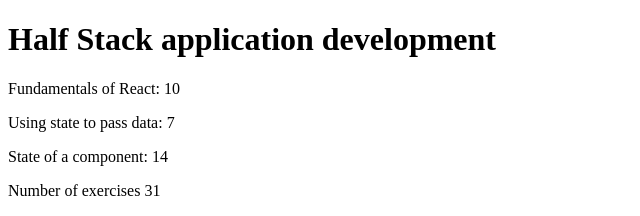
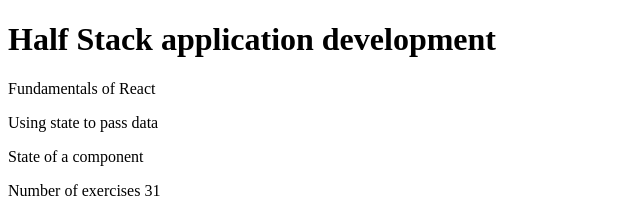
Before and after one commit to Chacha-A-Chacha/fullstackopen-submissions, a React (Vite) app in the folder part1/course_information/: page / in a window 1280 px wide. Shown: the top 216 px of the page, without its empty margins (0-640 px from the left). Built offline with nearby package versions, Linux system fonts and the light colour scheme.

Commit message:
Update App.jsx
complete

```diff
--- a/part1/course_information/src/App.jsx
+++ b/part1/course_information/src/App.jsx
@@ -7,13 +7,36 @@
     )
 }
 
+const Part1  = (props) => {
+    return(
+        <p>
+            { props.part1 }  { props.exercise1 }
+        </p>
+    )
+}
+
+const Part2  = (props) => {
+    return(
+        <p>
+            { props.part2 }  { props.exercise2 }
+        </p>
+    )
+}
+
+const Part3  = (props) => {
+    return(
+        <p>
+            { props.part3 }  { props.exercise3 }
+        </p>
+    )
+}
 
 const Content = (props) => {
     return(
         <div>
-            <p>{props.part1}: {props.exercises1}</p>
-            <p>{props.part2}: {props.exercises2}</p>
-            <p>{props.part3}: {props.exercises3}</p>
+            <Part1 part1 = { props.part1 } exercise1 = { props.exercise1} />
+            <Part2 part2 = { props.part2 } exercise2 = { props.exercise2} />
+            <Part3 part3 = { props.part3 } exercise3 = { props.exercise3} />
         </div>
     )
 }
```
